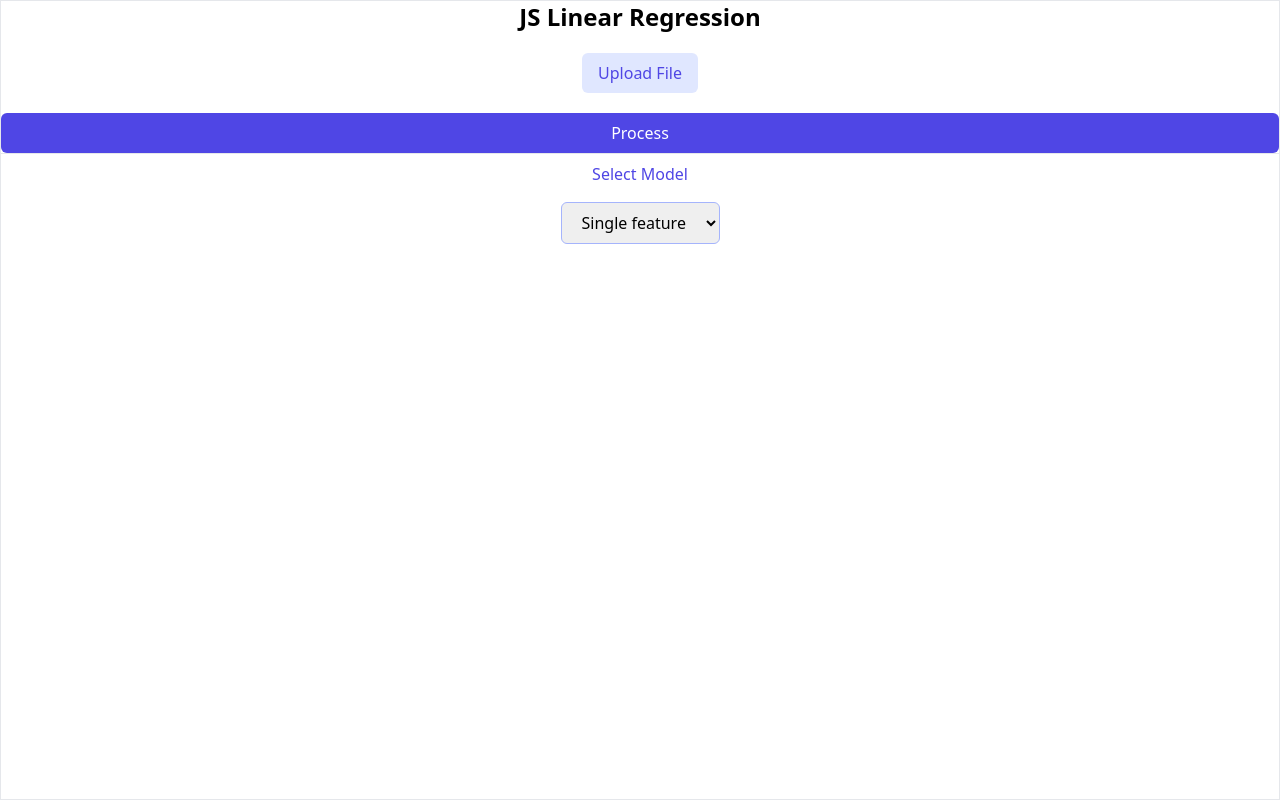
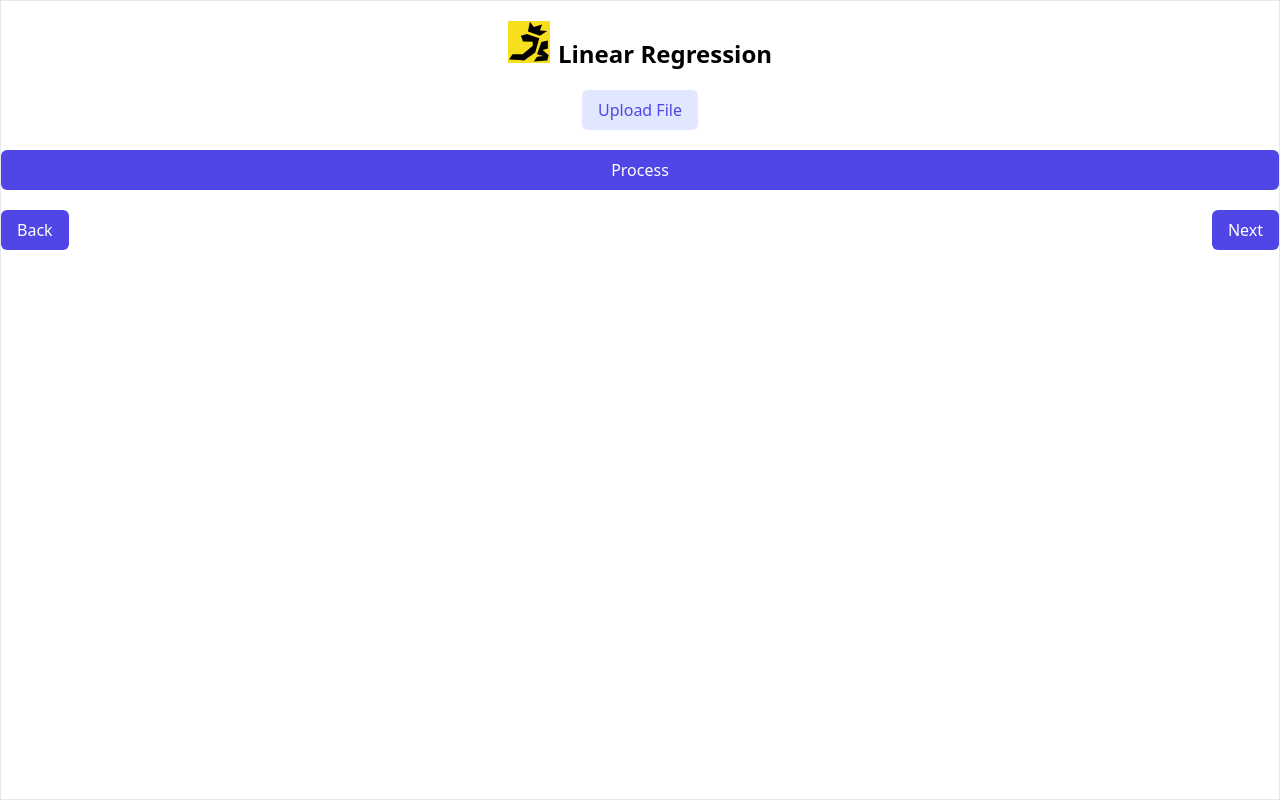
Before and after one commit to FarrelAD/JavaScript-Linear-Regression-Model, a website: page src/web/index.html in a window 1280 px wide. Drawn offline with nearby package versions, Linux system fonts and the light colour scheme; a web font is replaced by a local one.

Commit message:
update web program

```diff
--- a/src/web/index.html
+++ b/src/web/index.html
@@ -5,6 +5,7 @@
     <meta charset="UTF-8">
     <meta name="viewport" content="width=device-width, initial-scale=1.0">
     <title>JS Linear Regression</title>
+    <link rel="icon" href="assets/icon/king-js.ico" type="image/x-icon">
     <link rel="preconnect" href="https://fonts.googleapis.com">
     <link rel="preconnect" href="https://fonts.gstatic.com" crossorigin>
     <link
@@ -14,9 +15,19 @@
 </head>
 
 <body>
-    <main class="container mx-auto border lg:p-0 p-5 min-h-screen">
-        <h1 class="font-bold text-2xl text-center">JS Linear Regression</h1>
+    <main class="container mx-auto border lg:px-0 p-5 min-h-screen">
+        <h1 class="font-bold text-2xl text-center flex items-baseline justify-center space-x-2 mx-auto">
+            <svg width="1.75em" height="1.75em" viewBox="0 0 300 300" fill="none" xmlns="http://www.w3.org/2000/svg">
+                <rect width="300" height="300" fill="#F7DF1E"/>
+                <path d="M107 146L176.5 148.5L177 176.5L104.5 237H32L7.5 275.5C41.3333 277.833 109.6 282.5 112 282.5C114.4 282.5 168 243.833 194.5 224.5L223.5 122.5L134.5 92L92 104.5L107 146Z" fill="black"/>
+                <path d="M284.5 196.5V140L238.5 150.5L207.5 237L250.5 250.5L207.5 255L184.5 289L280 282.5L290.5 244.5L247.5 206.5L284.5 196.5Z" fill="black"/>
+                <path d="M228.5 104.5L142.5 75L156.5 5L184.5 42L243.5 25.5L228.5 68.5L280 71L228.5 104.5Z" fill="black"/>
+            </svg>
+            <span>Linear Regression</span>
+        </h1>
 
+
+        <section>
             <form id="data-form" class="mt-5">
                 <div class="flex items-center justify-center">
                     <label for="file-upload"
@@ -31,12 +42,22 @@
                     class="w-full mt-5 bg-indigo-600 text-white py-2 px-4 rounded-md hover:bg-indigo-700 focus:outline-none focus:ring-2 focus:ring-indigo-500 focus:ring-offset-2">
             </form>
 
-        <div id="preview-data-container" style="display: none; margin-top: 3rem;">
+            <div id="preview-data-container" class="hidden mt-12">
 
             </div>
 
-        <hr>
+            <div class="section-controller flex justify-between mt-5">
+                <button class="w-auto bg-indigo-600 text-white py-2 px-4 rounded-md hover:bg-indigo-700 focus:outline-none focus:ring-2 focus:ring-indigo-500 focus:ring-offset-2">
+                    Back
+                </button>
+                <button class="w-auto bg-indigo-600 text-white py-2 px-4 rounded-md hover:bg-indigo-700 focus:outline-none focus:ring-2 focus:ring-indigo-500 focus:ring-offset-2">
+                    Next
+                </button>
+            </div>
+        </section>
 
+
+        <section id="model-selection" class="hidden">
             <div class="flex flex-col items-center justify-center space-y-2">
                 <label for="fruit-select"
                     class="text-indigo-600 py-2 px-4">
@@ -47,6 +68,7 @@
                     <option value="multi">Multi feature</option>
                 </select>
             </div>
+        </section>
     </main>
 
     <script src="script.js"></script>
```
Also changed, not shown: src/web/assets/icon/king-js.ico (added), src/web/assets/icon/king-js.svg (added). Lines whose indentation alone changed are shown as unchanged.
